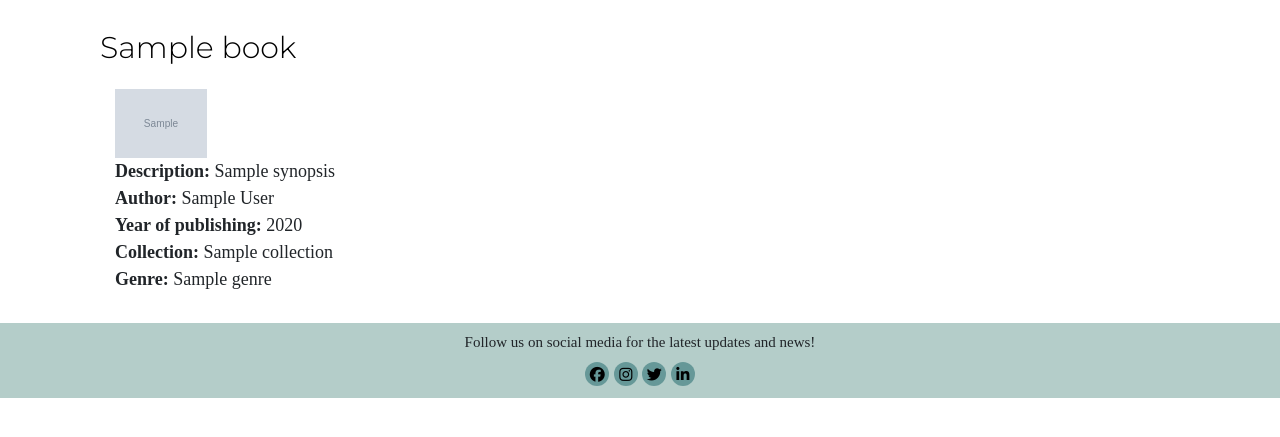
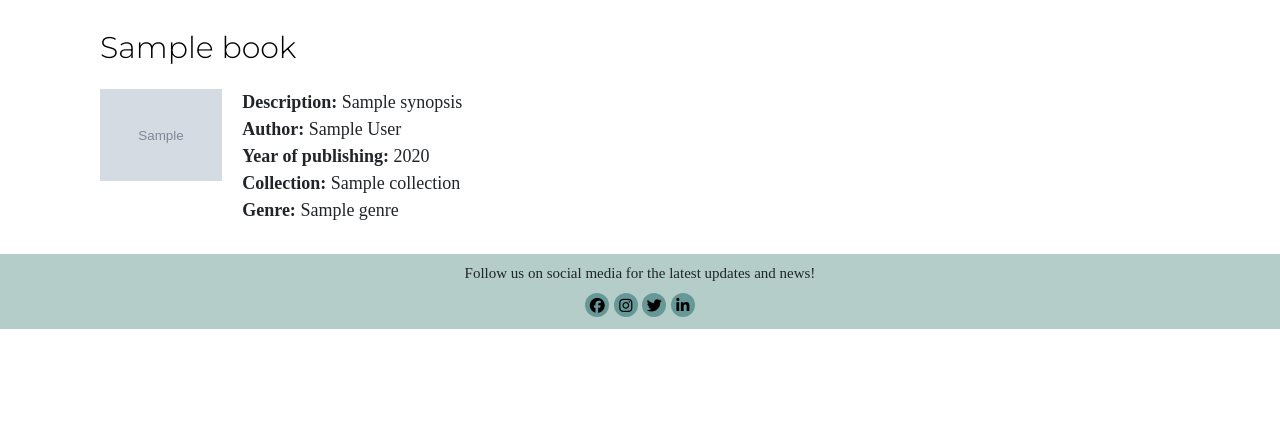
Before and after one commit to MarianaPereira23/libris, a Flask app: page /search_by_genre/1 in a window 1280 px wide. Shown: the part 75-512 px from the top of the page. Run offline with Flask 2, Linux system fonts and the light colour scheme; grey boxes marked "Sample" are stand-in pictures; a database or web service that is not in the repository returns one stand-in record (values such as "Sample title"); some libraries are stand-ins or nearby versions; some web fonts are replaced.

Commit message:
Typo correction in search.html

```diff
--- a/templates/search.html
+++ b/templates/search.html
@@ -9,7 +9,7 @@
         <div class="row no-gutters">
             <div class="col-sm-8 {% if loop.first == True %}first_book{% else %}books{% endif %}">
                 <a href="{{url_for('book_page', book_id=result._id)}}"><h1>{{result.book_title}}</h1></a>
-                <div class="row-no-gutters book_info">
+                <div class="row no-gutters book_info">
                     <div class="col-4 col-lg-2">
                         <img src="{{result.cover_photo}}" alt="Cover Image" class="book_cover">
                     </div>
```
